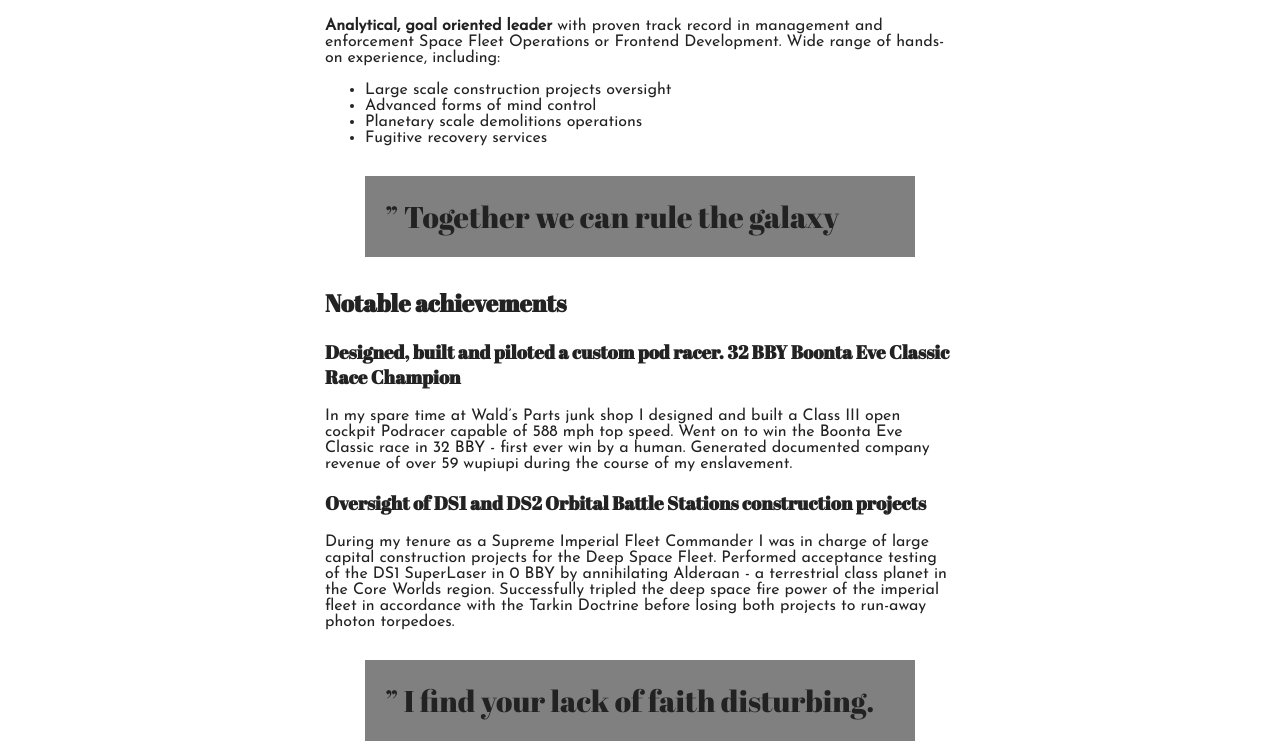
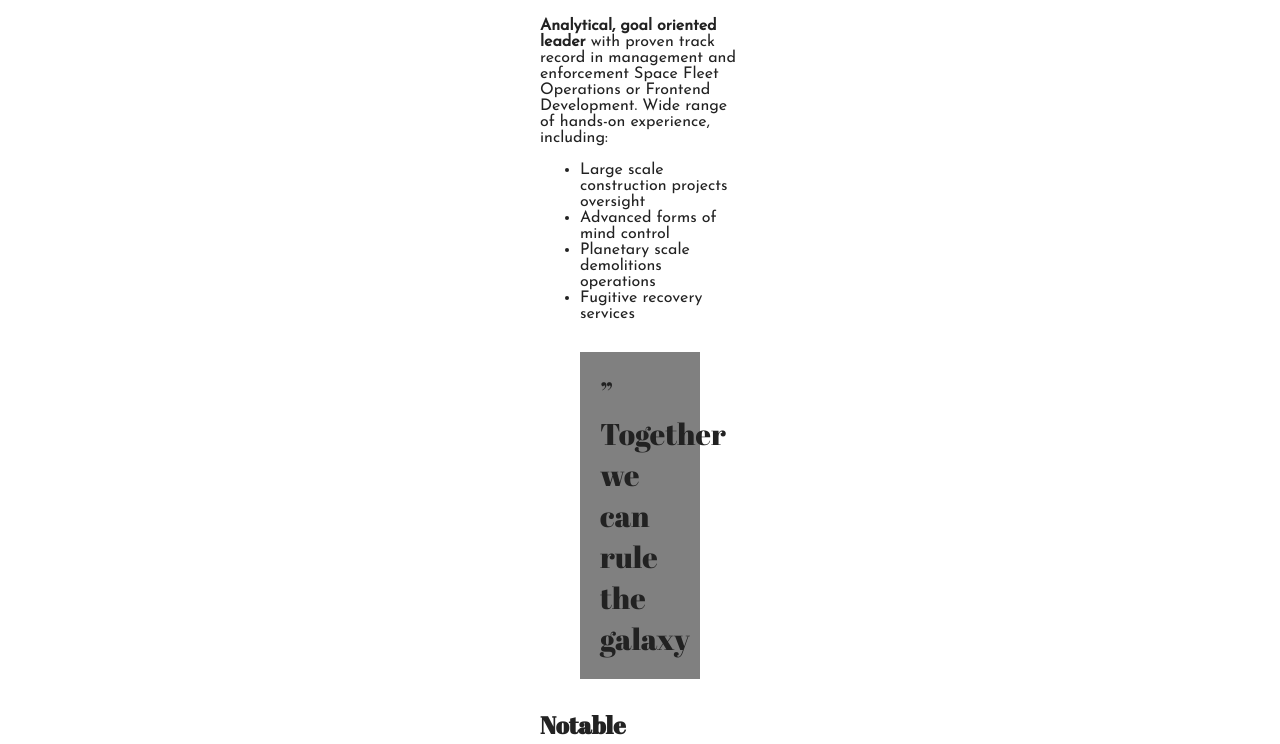
Before and after one commit to bali75/bali75.github.io, a plain HTML site: page index.html in a window 1280 px wide. Shown: the part 958-1702 px from the top of the page. Drawn offline with Linux system fonts and the light colour scheme.

Commit message:
Update style.css
changed the width from 630px to 200px

```diff
--- a/style.css
+++ b/style.css
@@ -1,6 +1,6 @@
 .wrapper{
   width: 100%;
-  max-width: 630px;
+  max-width: 200px;
   margin-left: auto;
   margin-right: auto;
 }
```
